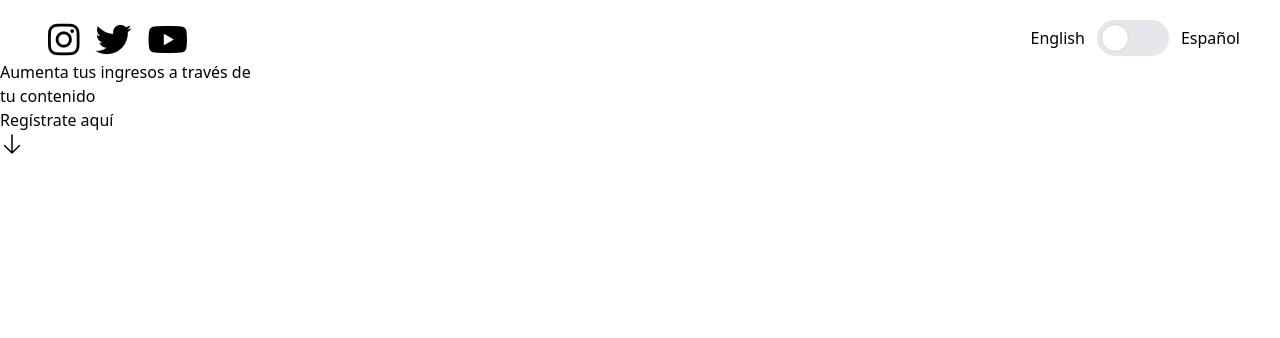
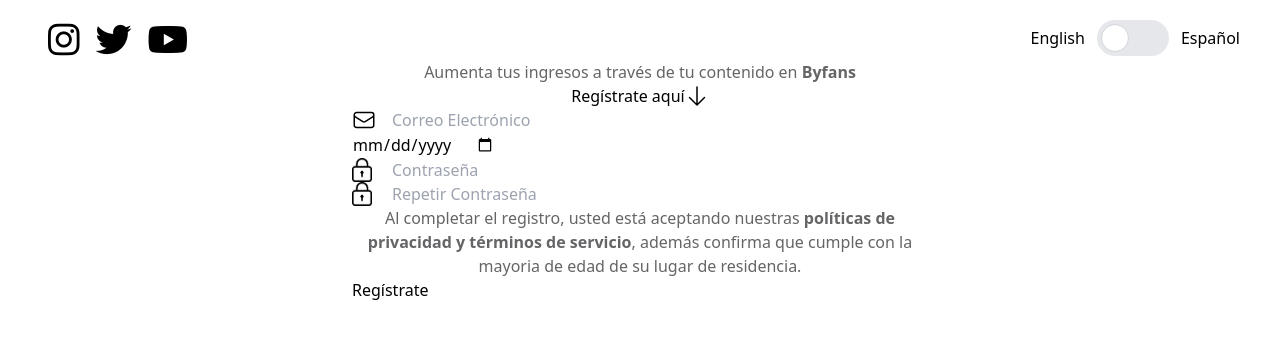
Before and after one commit to Antahkarana98/segundoChallenge-sites, a Vue app: page / in a window 1280 px wide. Shown: the top 338 px of the page. Built offline with nearby package versions, Linux system fonts and the light colour scheme.

Commit message:
html listo

```diff
--- a/src/App.vue
+++ b/src/App.vue
@@ -2,10 +2,11 @@
   import SocialMedia from './components/SocialMedia.vue';
   import Lenguage from './components/Language.vue';
   import Header from './components/Header.vue';
+  import Form from './components/Form.vue';
 </script>
 
 <template>
-  <div>
+  <div class="container mx-auto">
 
     <div class="mt-5 flex justify-between mx-10">
       <div class="text-4xl">
@@ -16,8 +17,9 @@
       </div>
     </div>
 
-    <div>
+    <div class="max-w-xl mx-auto">
       <Header />
+      <Form />
     </div>
 
   </div>
--- a/src/components/Form.vue
+++ b/src/components/Form.vue
@@ -1,5 +1,63 @@
 <template>
-  <form>
-      <input type="text" placeholder="Correo Electronico" />
+  <form class="">
+    <div class="relative">
+      <input
+        type="text"
+        placeholder="Correo Electrónico"
+        name="email"
+        id="email"
+        class="ps-10"
+      />
+      <div class="absolute inset-y-0 left-0 flex items-center">
+        <svg xmlns="http://www.w3.org/2000/svg" fill="none" viewBox="0 0 24 24" stroke-width="1.5" stroke="currentColor" class="w-6 h-6">
+          <path stroke-linecap="round" stroke-linejoin="round" d="M21.75 6.75v10.5a2.25 2.25 0 01-2.25 2.25h-15a2.25 2.25 0 01-2.25-2.25V6.75m19.5 0A2.25 2.25 0 0019.5 4.5h-15a2.25 2.25 0 00-2.25 2.25m19.5 0v.243a2.25 2.25 0 01-1.07 1.916l-7.5 4.615a2.25 2.25 0 01-2.36 0L3.32 8.91a2.25 2.25 0 01-1.07-1.916V6.75" />
+        </svg>
+
+      </div>
+    </div>
+
+      <input
+        type="date"
+        name="date"
+        id="date"
+      />
+
+      <div class="relative">
+        <input
+          type="password"
+          placeholder="Contraseña"
+          name="password"
+          id="password"
+          class="ps-10"
+        />
+
+        <div class="absolute inset-y-0 left-0 flex items-center">
+          <img src="../assets/NicePng_password-icon-png_2073110.png" alt="" width="20" height="20">
+        </div>
+      </div>
+
+      <div class="relative">
+        <input
+          type="password"
+          placeholder="Repetir Contraseña"
+          name="password2"
+          id="password2"
+          class="ps-10"
+        />
+
+        <div class="absolute inset-y-0 left-0 flex items-center">
+          <img src="../assets/NicePng_password-icon-png_2073110.png" alt="" width="20" height="20">
+        </div>
+      </div>
+
+      <p class="text-center text-custom-gray">Al completar el registro, usted está aceptando nuestras <strong>políticas
+        de privacidad y términos de servicio</strong>, además confirma que cumple
+        con la mayoria de edad de su lugar de residencia.</p>
+
+      <button
+        type="submit"
+      >
+        Regístrate
+      </button>
   </form>
 </template>
--- a/src/components/Header.vue
+++ b/src/components/Header.vue
@@ -1,13 +1,15 @@
 <template>
-  <h1>Aumenta tus ingresos a través de</h1>
-  <h2>tu contenido</h2>
+  <div class="w-3/4 mx-auto text-center">
 
-  <div>
-    <p>Regístrate aquí</p>
+    <h1 class="text-custom-gray">Aumenta tus ingresos a través de tu contenido en <strong>Byfans</strong></h1>
 
-    <svg xmlns="http://www.w3.org/2000/svg" fill="none" viewBox="0 0 24 24" stroke-width="1.5" stroke="currentColor" class="w-6 h-6">
-      <path stroke-linecap="round" stroke-linejoin="round" d="M19.5 13.5L12 21m0 0l-7.5-7.5M12 21V3" />
-    </svg>
+    <div class="flex justify-center">
+      <p class="">Regístrate aquí</p>
+
+      <svg xmlns="http://www.w3.org/2000/svg" fill="none" viewBox="0 0 24 24" stroke-width="1.5" stroke="currentColor" class="w-6 h-6">
+        <path stroke-linecap="round" stroke-linejoin="round" d="M19.5 13.5L12 21m0 0l-7.5-7.5M12 21V3" />
+      </svg>
+    </div>
   </div>
 
 
--- a/src/components/Language.vue
+++ b/src/components/Language.vue
@@ -4,10 +4,10 @@
       <label class="relative inline-flex items-center cursor-pointer">
         <input type="checkbox" value="" class="sr-only peer">
         <div class="w-[4.5rem] h-9 bg-gray-200 peer-focus:outline-none rounded-full peer
-        dark:bg-gray-700 peer-checked:after:translate-x-full
+        dark:bg-black peer-checked:after:translate-x-full
         peer-checked:after:border-white after:content-[''] after:absolute after:top-1 ps-1
         after:bg-white after:border-gray-300 after:border after:rounded-full after:h-7 after:w-7
-        after:transition-all dark:border-gray-600 peer-checked:bg-blue-600"></div>
+        after:transition-all dark:border-gray-600 peer-checked:bg-purple-light"></div>
       </label>
     <p class="my-auto ms-3">Español</p>
   </div>
--- a/tailwind.config.js
+++ b/tailwind.config.js
@@ -8,7 +8,14 @@
     extend: {
       width: {
         '72': '4.5rem',
-      }
+      },
+      colors: {
+        'custom-gray': '#656568',
+        'purple-light': '#7430ff',
+        'purple-dark': '#5227c9',
+        'black': '#000000',
+      },
+
     },
   },
   plugins: [],
```
Also changed, not shown: src/assets/NicePng_password-icon-png_2073110.png (added).
